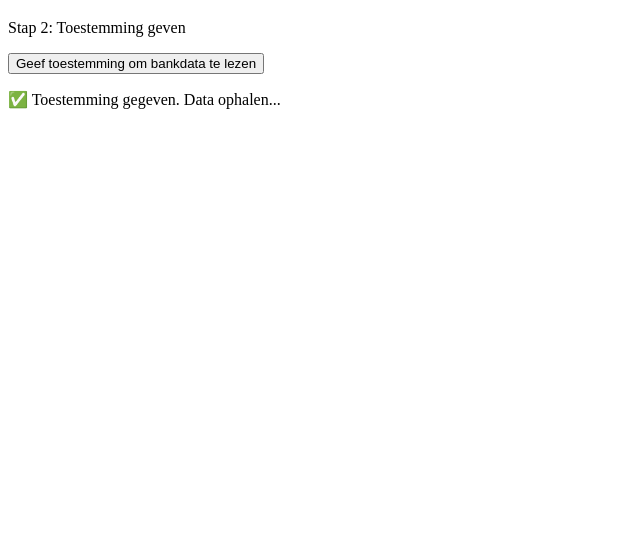
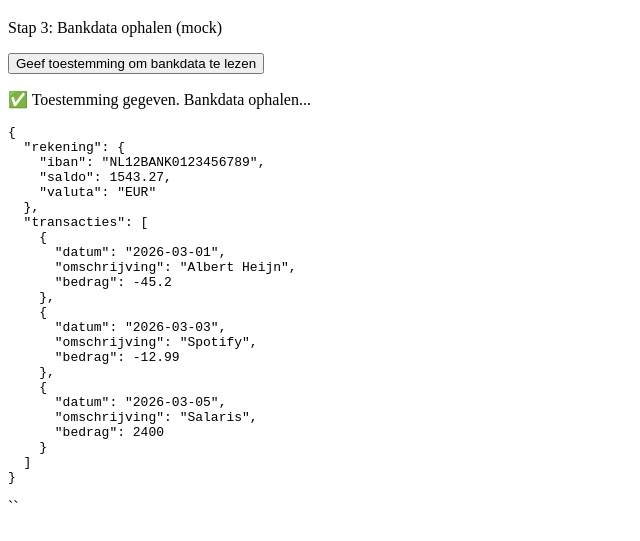
Before and after one commit to MLinde91/PSD2_demo, a plain HTML site: page index.html in a window 1280 px wide. Both pictures are taken after a click on the button "Geef toestemming om bankdata te lezen". Shown: the part 61-602 px from the top of the page, without its empty margins (0-640 px from the left). Drawn offline with Linux system fonts and the light colour scheme.

Commit message:
Update index.html

```diff
--- a/index.html
+++ b/index.html
@@ -7,7 +7,7 @@
 <body>
 
   <h1>PSD2 Demo</h1>
-  <p>Stap 2: Toestemming geven</p>
+  <p>Stap 3: Bankdata ophalen (mock)</p>
 
   <button id="consentBtn">
     Geef toestemming om bankdata te lezen
@@ -15,14 +15,49 @@
 
   <p id="status"></p>
 
+  <pre id="output"></pre>
+
   <script>
+
     const button = document.getElementById("consentBtn");
     const statusText = document.getElementById("status");
+    const output = document.getElementById("output");
 
-    button.addEventListener("click", function () {
-      statusText.textContent = "✅ Toestemming gegeven. Data ophalen...";
+    button.addEventListener("click", () => {
+      statusText.textContent = "✅ Toestemming gegeven. Bankdata ophalen...";
+
+      // Simuleer PSD2 bank API response
+      const bankData = {
+        rekening: {
+          iban: "NL12BANK0123456789",
+          saldo: 1543.27,
+          valuta: "EUR"
+        },
+        transacties: [
+          {
+            datum: "2026-03-01",
+            omschrijving: "Albert Heijn",
+            bedrag: -45.20
+          },
+          {
+            datum: "2026-03-03",
+            omschrijving: "Spotify",
+            bedrag: -12.99
+          },
+          {
+            datum: "2026-03-05",
+            omschrijving: "Salaris",
+            bedrag: 2400.00
+          }
+        ]
+      };
+
+      // Toon data als JSON
+      output.textContent = JSON.stringify(bankData, null, 2);
     });
+
   </script>
 
 </body>
 </html>
+``
```
